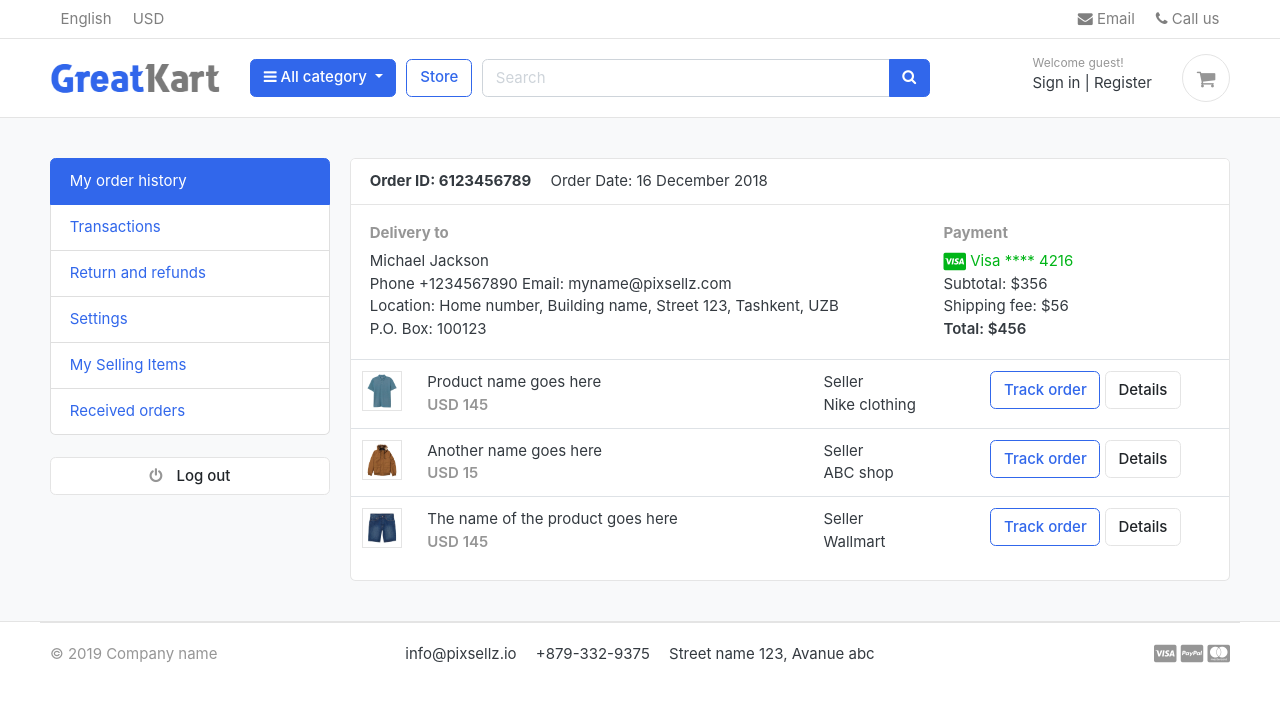
After one commit to ramyo564/Upgrade_Django4, a Django app: template templates/accounts/dashboard.html in a window 1280 px wide. The commit adds this page. Shown: the top 702 px of the page. Run offline with Django 4.2, Linux system fonts and the light colour scheme; the template is opened without the code that fills it, so the values that code supplies are empty; some libraries are stand-ins or nearby versions; some web fonts are replaced.

```diff
--- a/accounts/models.py
+++ b/accounts/models.py
@@ -44,7 +44,7 @@ class Account(AbstractBaseUser):
     last_name       = models.CharField(max_length=50)
     username        = models.CharField(max_length=50, unique=True)
     email           = models.EmailField(max_length=100, unique=True)
-    phone_number    = PhoneNumberField(region='KR',max_length=11)
+    phone_number    = PhoneNumberField(region='KR',max_length=13)
 
     # required
     date_joined     = models.DateTimeField(auto_now_add=True)
--- a/accounts/urls.py
+++ b/accounts/urls.py
@@ -6,6 +6,9 @@ urlpatterns = [
     path('register/', views.register, name='register'),
     path('login/', views.login, name='login'),
     path('logout/', views.logout, name='logout'),
+    path('dashboard/', views.dashboard, name='dashboard'),
+    path('', views.dashboard, name='dashboard'),
+    path('activate/<uidb64>/<token>/', views.activate, name='activate'),
 
 
 
--- a/greatkart/static/js/script.js
+++ b/greatkart/static/js/script.js
@@ -59,5 +59,5 @@ $(document).ready(function() {
 // jquery end
 
 setTimeout(function(){
-  $('#message').fadeOut('slow')
-}, 2500)
+  $('#message').fadeOut(1500)
+}, 1200)
--- /dev/null
+++ b/templates/accounts/dashboard.html
@@ -0,0 +1,110 @@
+{% extends 'base.html' %}
+
+
+{% block content %}
+
+
+<!-- ========================= SECTION CONTENT ========================= -->
+<section class="section-conten padding-y bg">
+
+
+{% include 'includes/alerts.html' %}
+
+
+	<div class="container">
+		<div class="row">
+		<aside class="col-md-3">
+			<!--   SIDEBAR   -->
+			<ul class="list-group">
+				<a class="list-group-item active" href="#"> My order history </a>
+				<a class="list-group-item" href="#"> Transactions </a>
+				<a class="list-group-item" href="#"> Return and refunds </a>
+				<a class="list-group-item" href="#">Settings </a>
+				<a class="list-group-item" href="#"> My Selling Items </a>
+				<a class="list-group-item" href="#"> Received orders </a>
+			</ul>
+			<br>
+			<a class="btn btn-light btn-block" href="{% url 'logout' %}"> <i class="fa fa-power-off"></i> <span class="text">Log out</span> </a>
+			<!--   SIDEBAR .//END   -->
+		</aside>
+		<main class="col-md-9">
+			<article class="card">
+			<header class="card-header">
+				<strong class="d-inline-block mr-3">Order ID: 6123456789</strong>
+				<span>Order Date: 16 December 2018</span>
+			</header>
+			<div class="card-body">
+				<div class="row">
+					<div class="col-md-8">
+						<h6 class="text-muted">Delivery to</h6>
+						<p>Michael Jackson <br>
+						Phone +1234567890 Email: myname@pixsellz.com <br>
+						Location: Home number, Building name, Street 123,  Tashkent, UZB <br>
+						P.O. Box: 100123
+						 </p>
+					</div>
+					<div class="col-md-4">
+						<h6 class="text-muted">Payment</h6>
+						<span class="text-success">
+							<i class="fab fa-lg fa-cc-visa"></i>
+							Visa  **** 4216
+						</span>
+						<p>Subtotal: $356 <br>
+						 Shipping fee:  $56 <br>
+						 <span class="b">Total:  $456 </span>
+						</p>
+					</div>
+				</div> <!-- row.// -->
+			</div> <!-- card-body .// -->
+			<div class="table-responsive">
+			<table class="table table-hover">
+				<tr>
+					<td width="65">
+						<img src="../images/items/1.jpg" class="img-xs border">
+					</td>
+					<td>
+						<p class="title mb-0">Product name goes here </p>
+						<var class="price text-muted">USD 145</var>
+					</td>
+					<td> Seller <br> Nike clothing </td>
+					<td width="250"> <a href="#" class="btn btn-outline-primary">Track order</a> <a href="#" class="btn btn-light"> Details </a> </td>
+				</tr>
+				<tr>
+					<td>
+						<img src="../images/items/2.jpg" class="img-xs border">
+					</td>
+					<td>
+						<p class="title mb-0">Another name goes here </p>
+						<var class="price text-muted">USD 15</var>
+					</td>
+					<td> Seller <br> ABC shop </td>
+					<td> <a href="#" class="btn btn-outline-primary">Track order</a> <a href="#" class="btn btn-light"> Details </a> </td>
+				</tr>
+				<tr>
+					<td>
+						<img src="../images/items/3.jpg" class="img-xs border">
+					</td>
+					<td>
+						<p class="title mb-0">The name of the product  goes here </p>
+						<var class="price text-muted">USD 145</var>
+					</td>
+					<td> Seller <br> Wallmart </td>
+					<td> <a href="#" class="btn btn-outline-primary">Track order</a> <a href="#" class="btn btn-light"> Details </a> </td>
+				</tr>
+			</table>
+			</div> <!-- table-responsive .end// -->
+			</article> <!-- order-group.// -->
+		</main>
+	</div> <!-- row.// -->
+	</div>
+
+
+	</section>
+	<!-- ========================= SECTION CONTENT END// ========================= -->
+
+
+
+
+
+
+{% endblock %}
--- a/templates/accounts/login.html
+++ b/templates/accounts/login.html
@@ -10,7 +10,7 @@
 {% if request.GET.command == 'verification' %}
 
 <div class="container mx-auto alert alert-info text-center" role="alert" style="max-width: 1024px; margin-top:100px;">
-Thank you for registering with us. We have sent you a verification email to your email address [{{ request.GET.email }}]
+Thank you for registering with us. We have sent you a verification email to [{{ request.GET.email }}]
 <br><br>
 Already verified? <a href="{% url 'login' %}">Login</a>
 </div>
--- a/templates/includes/navbar.html
+++ b/templates/includes/navbar.html
@@ -73,7 +73,7 @@
             <div class="widget-header">
               <small class="title text-muted">Welcome {{user.first_name}}!</small>
               <div>
-                <a href="#">Dashboard</a> <span class="dark-transp"> | </span>
+                <a href="{% url 'dashboard' %}">Dashboard</a> <span class="dark-transp"> | </span>
                 <a href="{% url 'logout' %}"> Logout</a>
               </div>
             </div>
```
Also changed, not shown: accounts/views.py (+49 -3 lines), greatkart/settings.py (+30 -1 lines), templates/accounts/account_verification_email.html (added, +10 -0 lines), db.sqlite3, 1 other file.
